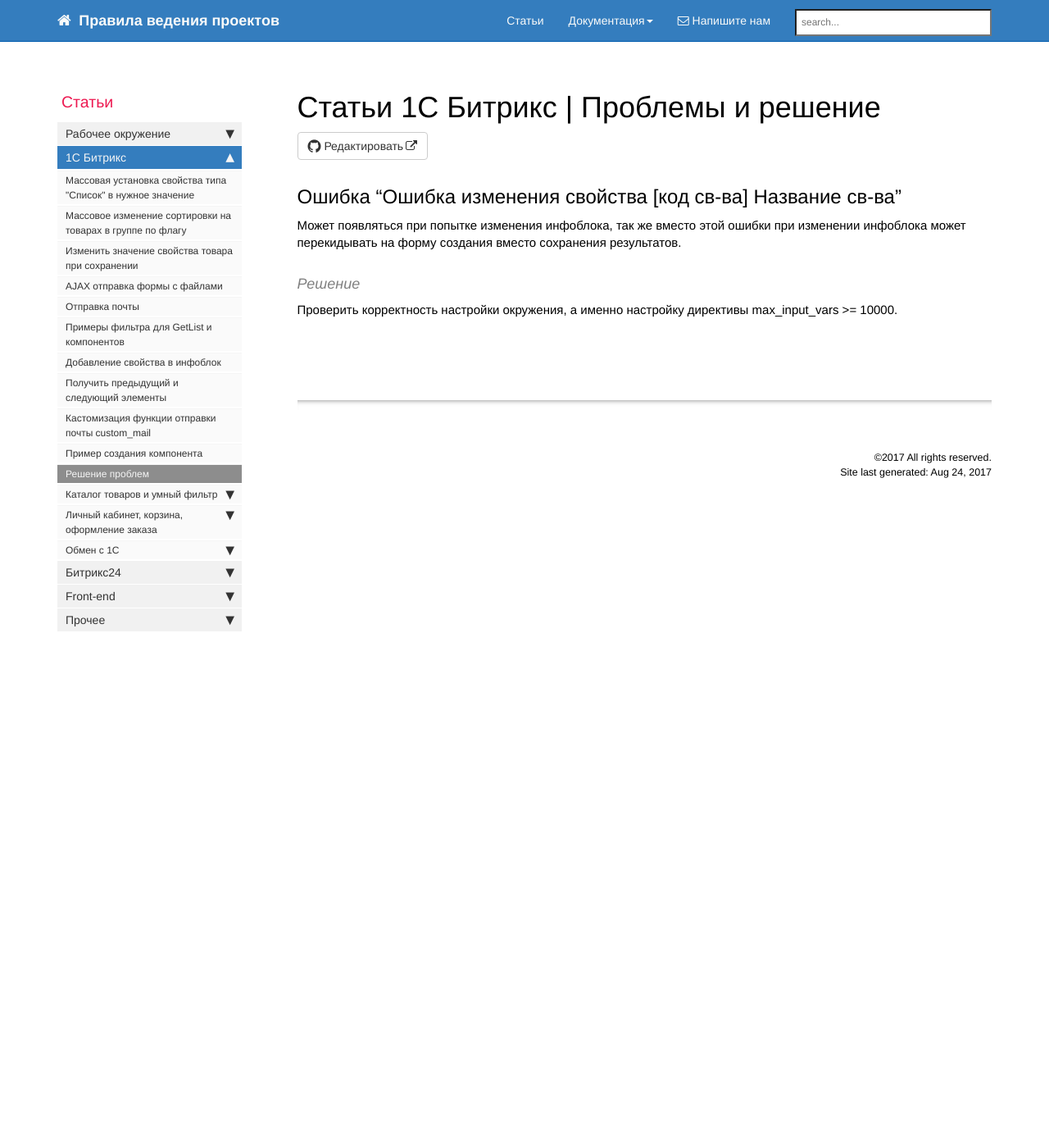
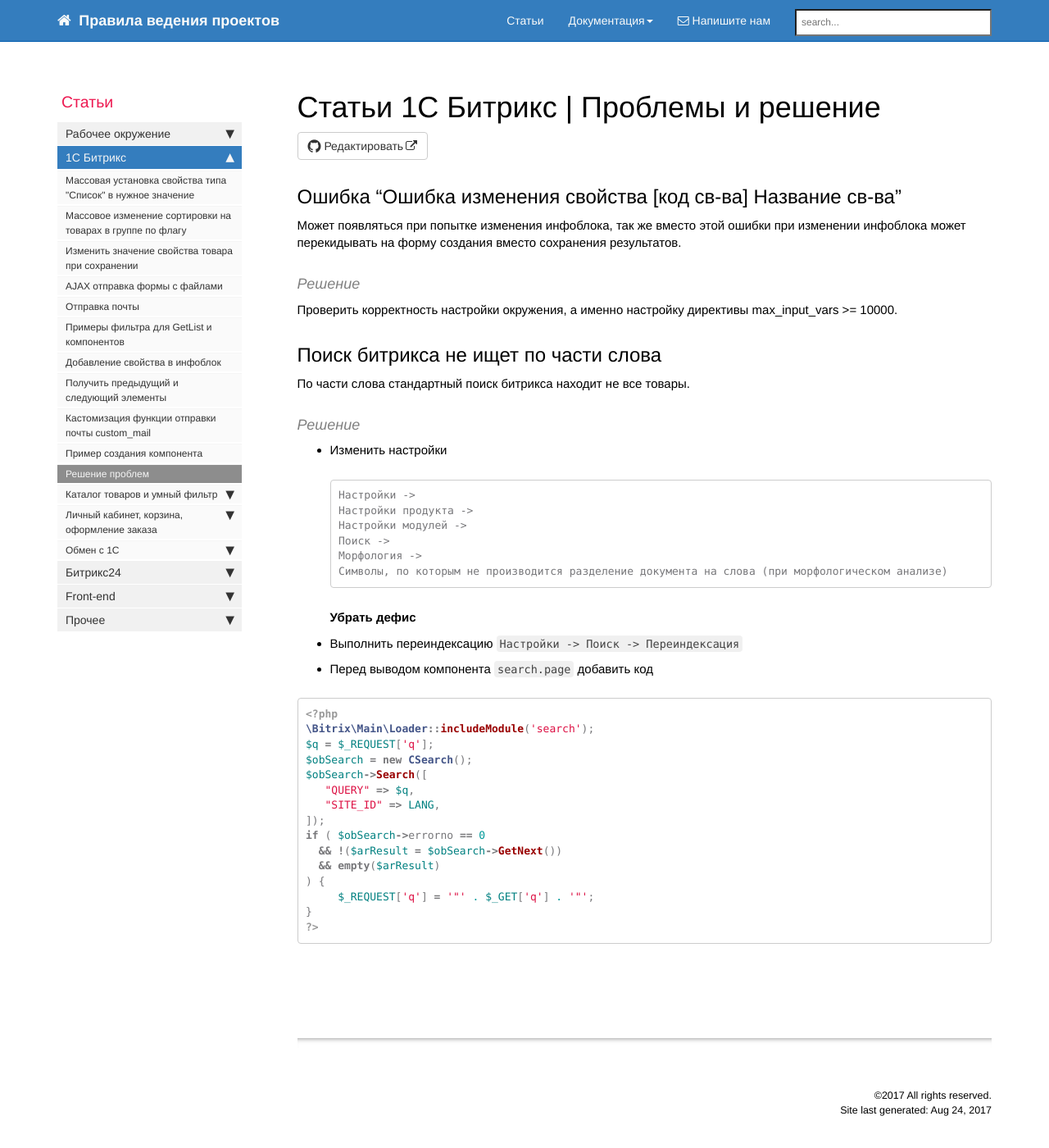
Before and after one commit to gdecider/gdecider.github.io, a Jekyll site: the page built from pages/articles/articles_bx_problems.md, in a window 1280 px wide and 1400 px high. Shown: the whole window at 82% size. Built offline with Jekyll 4.4.1, drawn with Linux system fonts in a browser that asks for light colours; nearby versions of some CDN libraries; comment, search, counter and statistics services are not loaded.

Commit message:
Update articles_bx_problems.md

````diff
--- a/pages/articles/articles_bx_problems.md
+++ b/pages/articles/articles_bx_problems.md
@@ -15,3 +15,41 @@
 #### Решение
 
 Проверить корректность настройки окружения, а именно настройку директивы max_input_vars >= 10000.
+
+## Поиск битрикса не ищет по части слова
+
+По части слова стандартный поиск битрикса находит не все товары.
+
+#### Решение
+
+* Изменить настройки
+  ```
+  Настройки ->
+  Настройки продукта ->
+  Настройки модулей ->
+  Поиск ->
+  Морфология ->
+  Символы, по которым не производится разделение документа на слова (при морфологическом анализе)
+  ```
+  **Убрать дефис**
+
+* Выполнить переиндексацию ```Настройки -> Поиск -> Переиндексация```
+* Перед выводом компонента ```search.page``` добавить код
+
+```php
+<?php
+\Bitrix\Main\Loader::includeModule('search');
+$q = $_REQUEST['q'];
+$obSearch = new CSearch();
+$obSearch->Search([
+   "QUERY" => $q,
+   "SITE_ID" => LANG,
+]);
+if ( $obSearch->errorno == 0
+  && !($arResult = $obSearch->GetNext())
+  && empty($arResult)
+) {
+     $_REQUEST['q'] = '"' . $_GET['q'] . '"';
+}
+?>
+```
````
